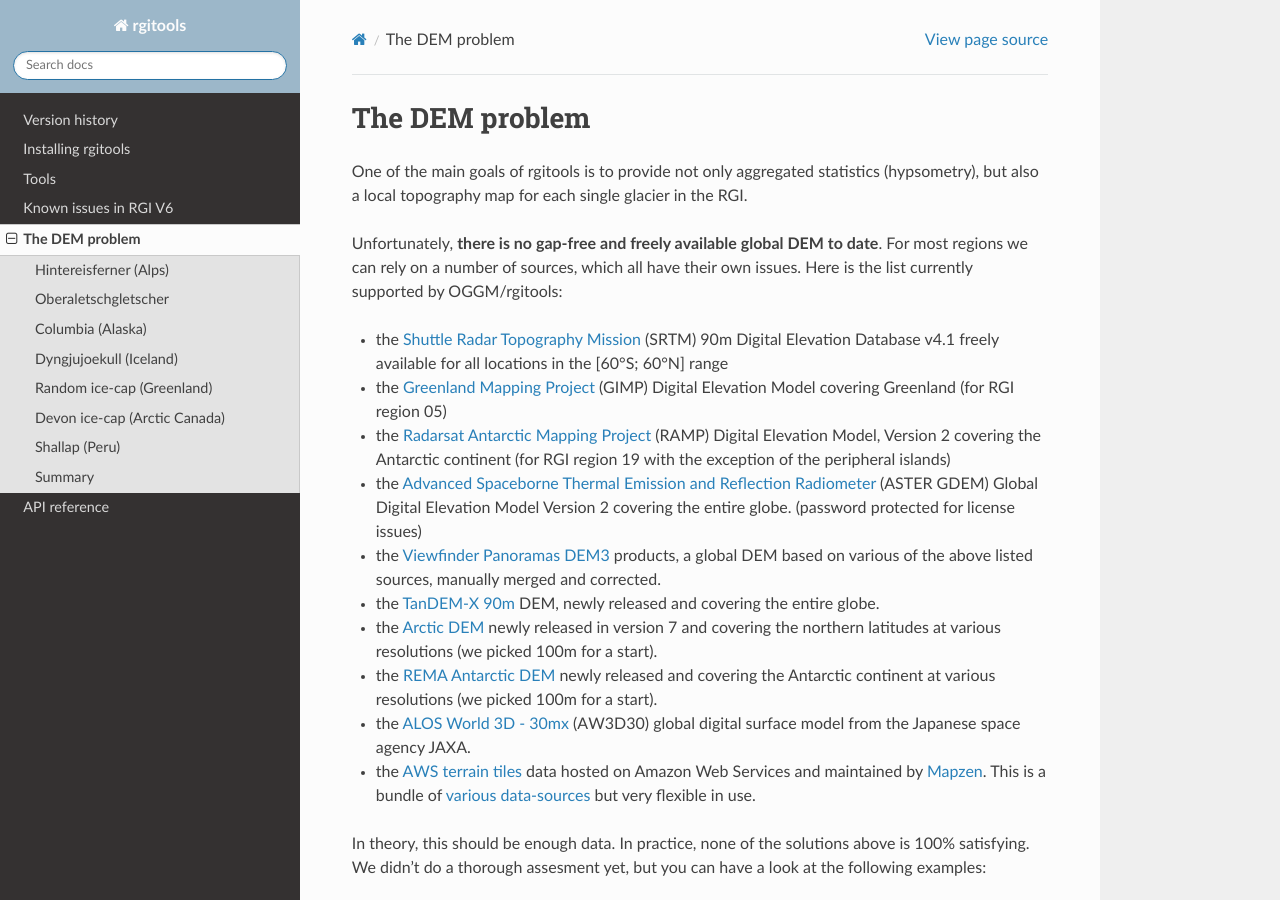
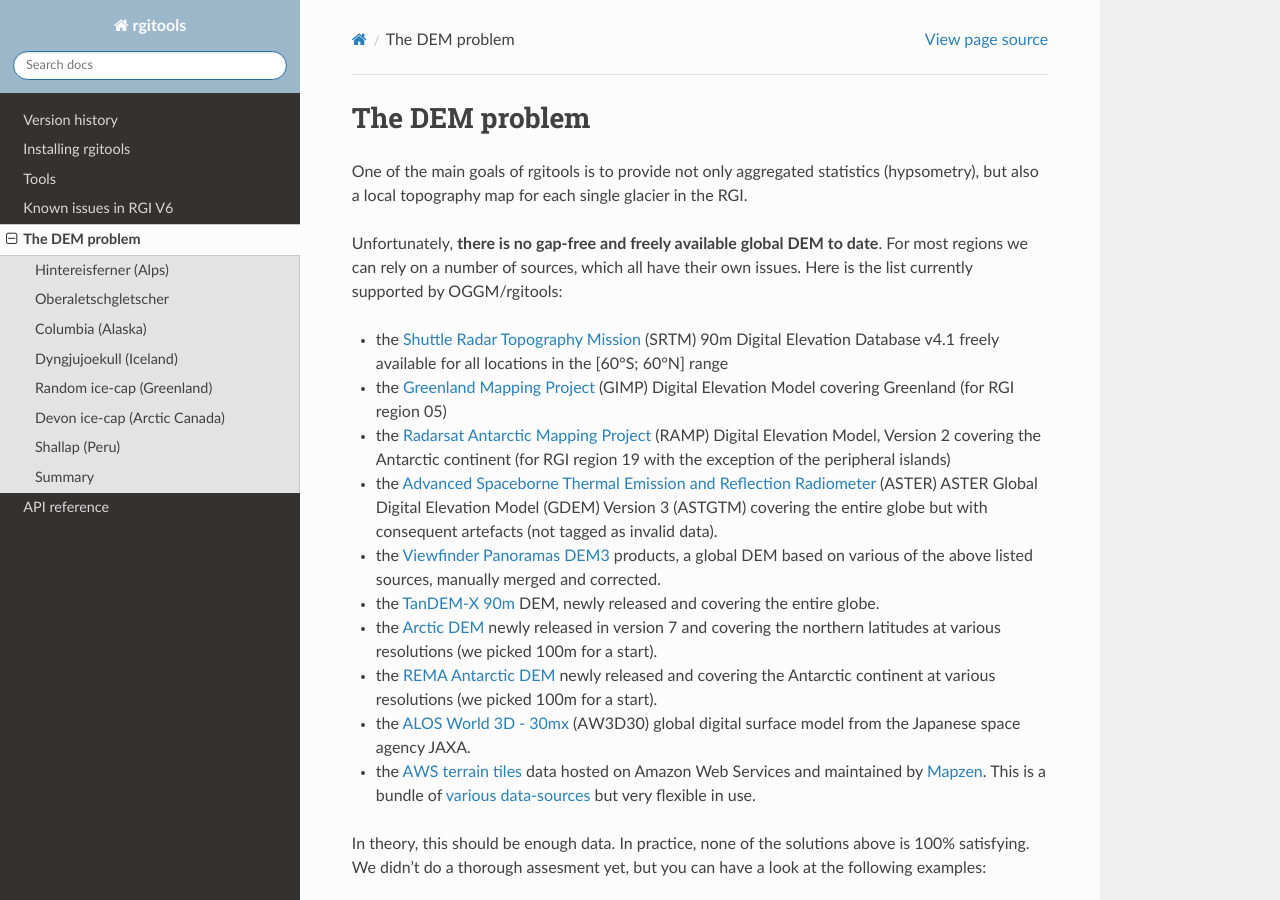
Before and after one commit to GLIMS-RGI/rgitools, a Sphinx documentation site: the page built from docs/dems.rst, in a window 1280 px wide and 900 px high. Built offline with Sphinx 7.4.7 and the Read the Docs theme 2.0.0, drawn with Linux system fonts in a browser that asks for light colours; the version number could not be read and is left out.

Commit message:
Update dems.rst

```diff
--- a/docs/dems.rst
+++ b/docs/dems.rst
@@ -18,9 +18,9 @@ their own issues. Here is the list currently supported by OGGM/rgitools:
 - the `Radarsat Antarctic Mapping Project`_ (RAMP) Digital Elevation Model, Version 2
   covering the Antarctic continent
   (for RGI region 19 with the exception of the peripheral islands)
-- the `Advanced Spaceborne Thermal Emission and Reflection Radiometer`_ (ASTER GDEM)
-  Global Digital Elevation Model Version 2 covering the entire globe.
-  (password protected for license issues)
+- the `Advanced Spaceborne Thermal Emission and Reflection Radiometer`_ (ASTER)
+  ASTER Global Digital Elevation Model (GDEM) Version 3 (ASTGTM) covering the entire globe but
+  with consequent artefacts (not tagged as invalid data).
 - the `Viewfinder Panoramas DEM3`_ products, a global DEM based on various of the
   above listed sources, manually merged and corrected.
 - the `TanDEM-X 90m`_ DEM, newly released and covering the entire globe.
@@ -39,7 +39,7 @@ their own issues. Here is the list currently supported by OGGM/rgitools:
 .. _Greenland Mapping Project: https://bpcrc.osu.edu/gdg/data/gimpdem
 .. _Radarsat Antarctic Mapping Project: http://nsidc.org/data/nsidc-0082
 .. _Viewfinder Panoramas DEM3: http://viewfinderpanoramas.org/dem3.html
-.. _Advanced Spaceborne Thermal Emission and Reflection Radiometer: https://asterweb.jpl.nasa.gov/gdem.asp
+.. _Advanced Spaceborne Thermal Emission and Reflection Radiometer: https://doi.org/10.5067/ASTER/ASTGTM.003
 .. _TanDEM-X 90m: https://geoservice.dlr.de/web/dataguide/tdm90/
 .. _Arctic DEM: https://www.pgc.umn.edu/data/arcticdem/
 .. _ALOS World 3D - 30mx: https://www.eorc.jaxa.jp/ALOS/en/aw3d30/
```
